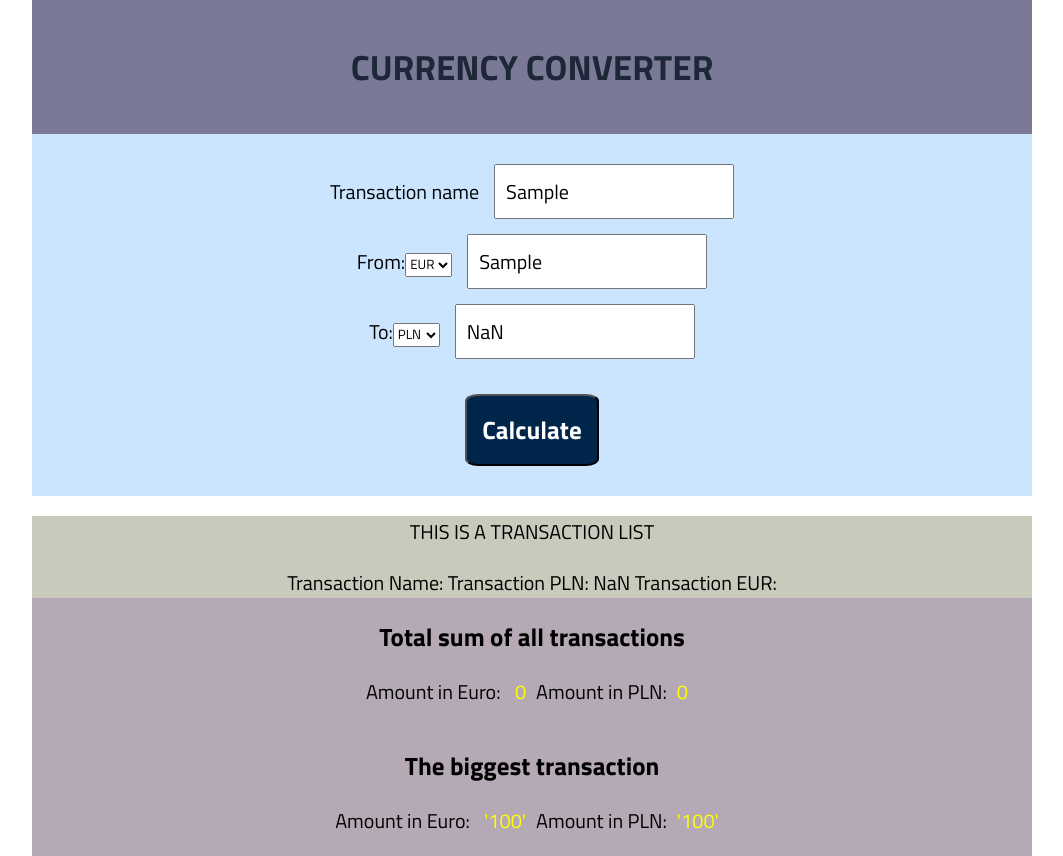
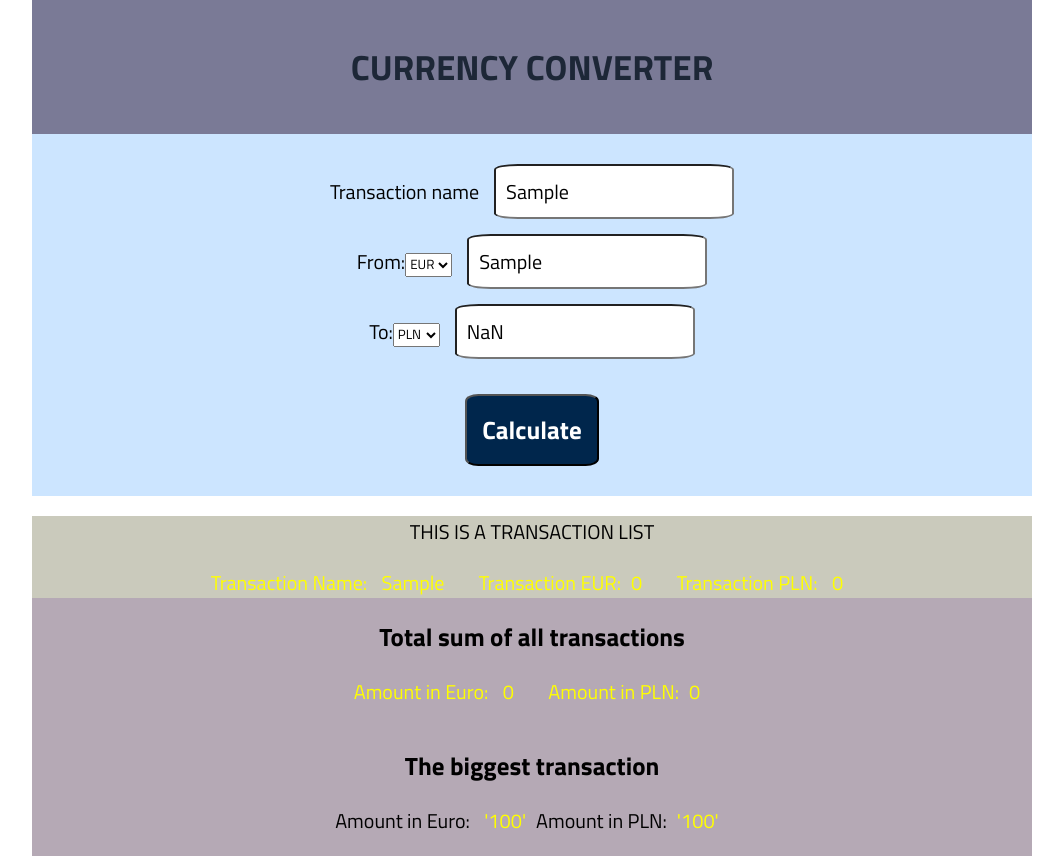
Before and after one commit to kmikinko/currency-exchange, a React app: page / in a window 1280 px wide. Both pictures are taken after typing "Sample", "Sample" into the empty fields and a click on the button "Calculate". Shown: the whole page, without its empty margins (108-1171 px from the left). Built offline with nearby package versions, Linux system fonts and the light colour scheme; no server answers.

Commit message:
NaN issue

```diff
--- a/js/App.js
+++ b/js/App.js
@@ -56,14 +56,17 @@ class CurrencyConverter extends Component {
     handleSubmit = e => {
         e.preventDefault();
     };
+
+
     /* adding the list */
     addTransaction = ( transaction ) => {
-
         let newTransactionList = [ ...this.state.transactionList, transaction ];
         this.setState( {
             transactionList: newTransactionList,
         } );
     }
+
+
     handleTransaction = ( e ) => {
         e.preventDefault();
         if ( typeof this.addTransaction === 'function' ) {
@@ -130,8 +133,11 @@ class CurrencyConverter extends Component {
                     <div className={'container'}>
                         <ul className={'transaction_list'}>
                             <li>THIS IS A TRANSACTION LIST</li>
-                            {this.state.transactionList.map( ( element, index ) => <li key={index}>Transaction Name: {element.transactionName} Transaction
-                                                                                                   PLN: {element.pln} Transaction EUR:{element.eur}</li> )}
+                            {this.state.transactionList.map( ( element, index ) => <li key={index}>
+                                <span> Transaction Name:<span> {this.state.transactionName}</span></span>
+                                <span> Transaction EUR:<span>{this.state.eur}</span></span>
+                                <span> Transaction PLN: <span>{this.state.pln}</span></span>
+                            </li> )}
                         </ul>
                     </div>
                 </section>
@@ -140,8 +146,9 @@ class CurrencyConverter extends Component {
                     <div className={'container '}>
                         <ul className={'transaction_list transactions'} onClick={this.handleChange}>
                             <h3>Total sum of all transactions</h3>
-                            <li>Amount in Euro: <span>{this.state.eur}</span>
-                                Amount in PLN:<span>{this.state.pln}</span>
+                            <li>
+                                <span>Amount in Euro: <span>{this.state.eur}</span> </span>
+                                <span> Amount in PLN:<span>{this.state.pln}</span></span>
                             </li>
                         </ul>
                     </div>
--- a/style/app.scss
+++ b/style/app.scss
@@ -53,6 +53,7 @@ h1 {
   margin-left: 15px;
   padding: 10px;
   font-size: 20px;
+  border-radius: 10%;
 }
 
 option {
```
Also changed, not shown: js/components/MaxTransaction.js (added).
